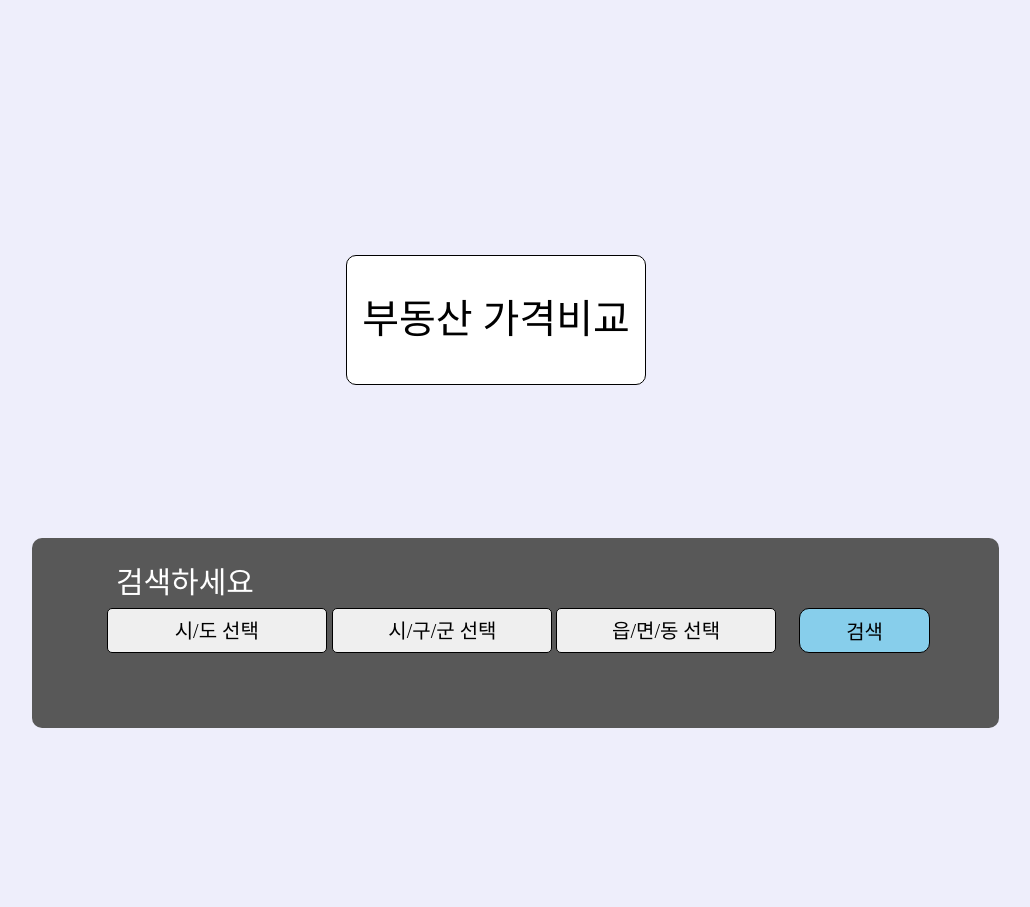
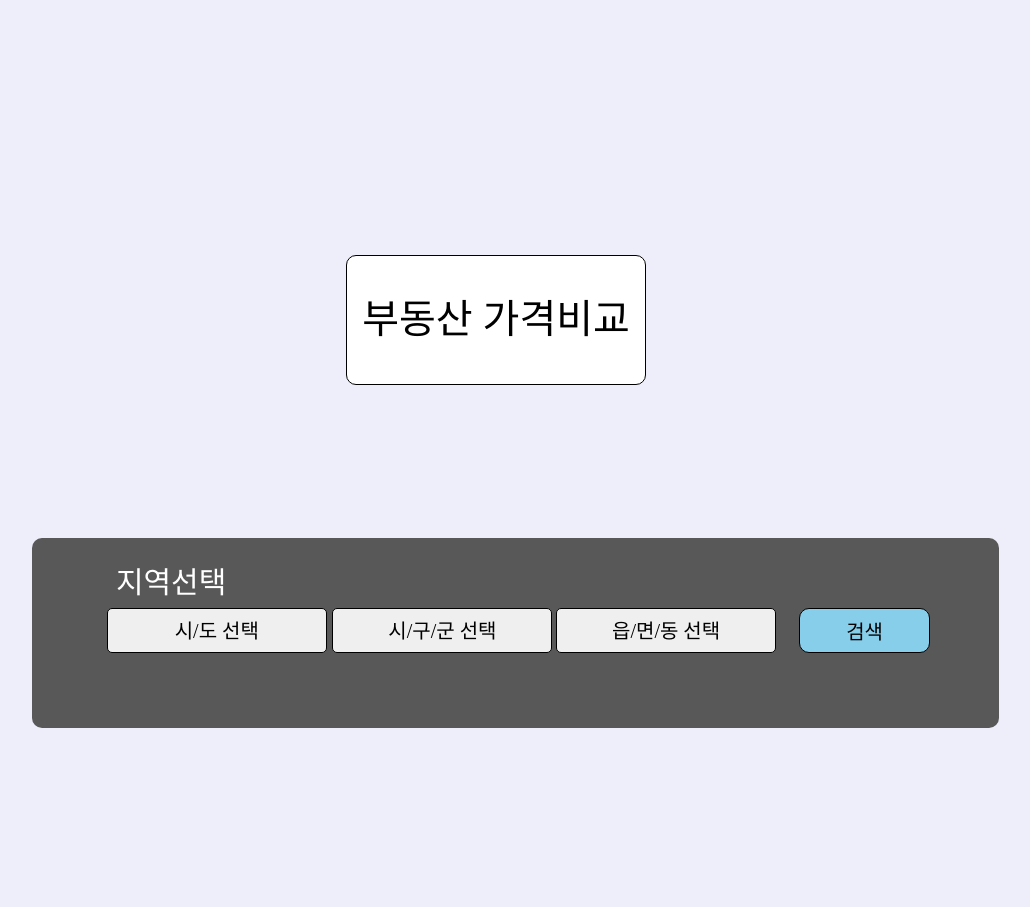
Before and after one commit to JunKiBeom/CD2023, a Django app: template capstone_webproject/templates/insoo.html in a window 1280 px wide. Shown: the top 907 px of the page, without its empty margins (102-1132 px from the left). After the commit the page ends 728 px from the top, so only its background shows below. Run offline with Django 4.2, Linux system fonts and the light colour scheme; the template is opened without the code that fills it, so the values that code supplies are empty.

Commit message:
지역검색

```diff
--- a/capstone_webproject/templates/insoo.html
+++ b/capstone_webproject/templates/insoo.html
@@ -18,7 +18,7 @@
 body{
 position: absolute;
 width: 1046px;
-height: 1024px;
+height: 900px;
 left: calc(50% - 1046px/2);
 top: 0px;
 background: rgba(200, 200, 242, 0.3);
@@ -238,7 +238,7 @@ justify-content: center
     }
 </style>
 <h1>부동산 가격비교</h1>
-<h2 style="color:#FFFFFF;z-index:2;">검색하세요</h2>
+<h2 style="color:#FFFFFF;z-index:2;">지역선택</h2>
 <div class="box">
 
 </div>
```
